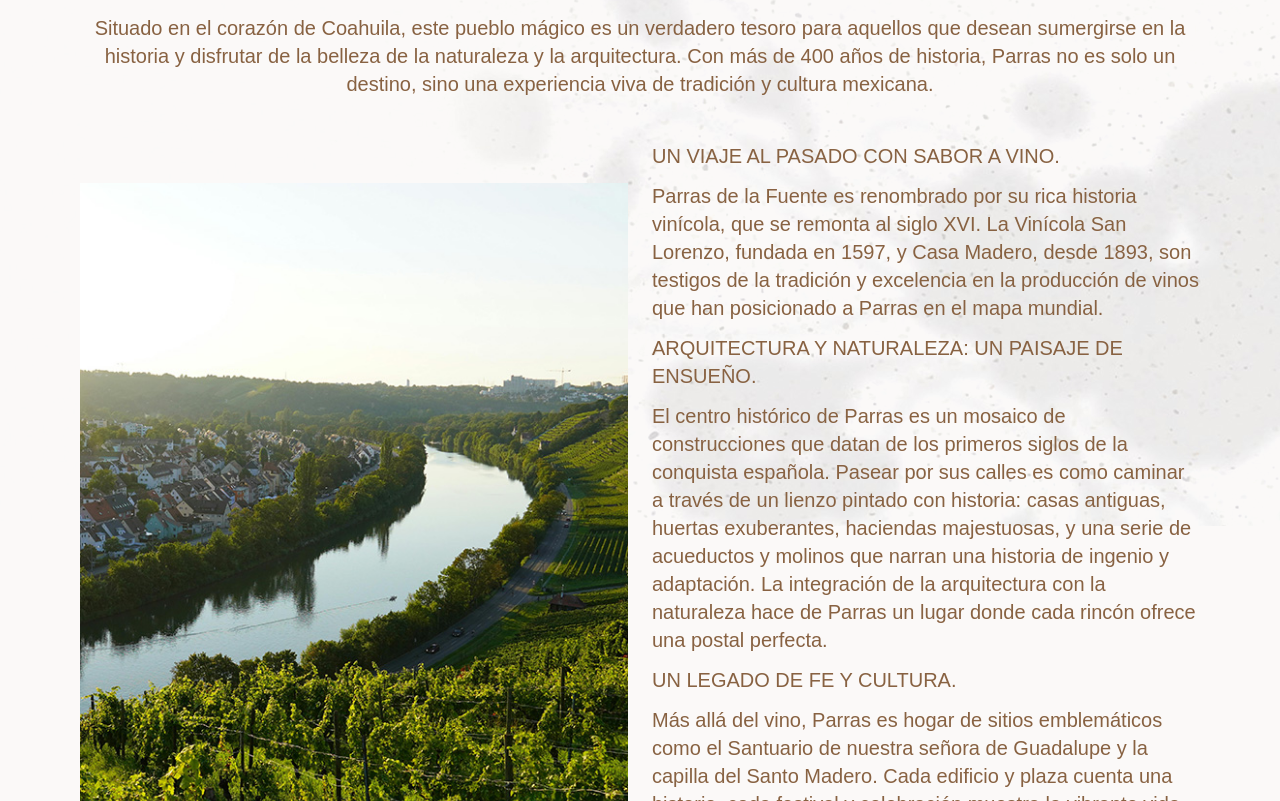
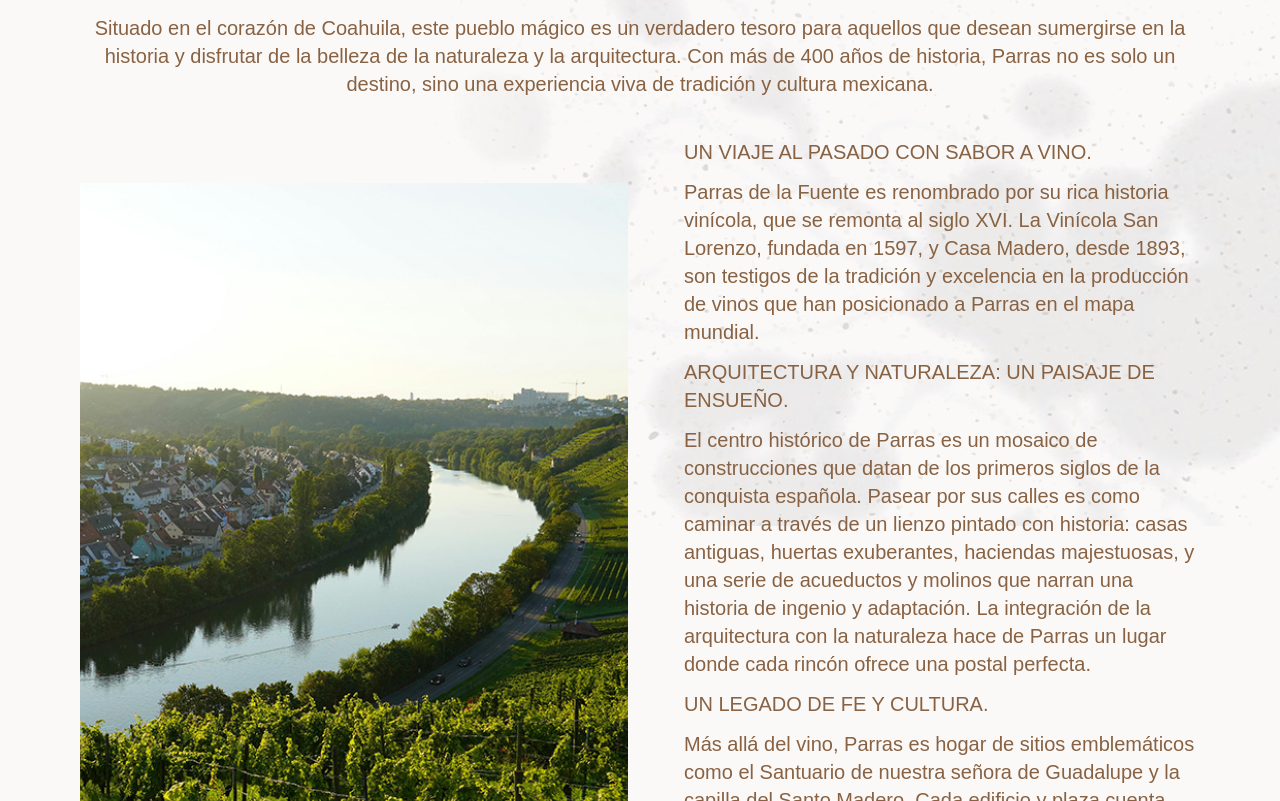
Before and after one commit to epsilonxaos/casaraco, a React (Vite) app: page /coahuila in a window 1280 px wide. Shown: the part 819-1620 px from the top of the page. Built offline with nearby package versions, Linux system fonts and the light colour scheme; a web font is replaced by a local one.

Commit message:
style(Web): :lipstick: Ajuste de paddings

```diff
--- a/src/components/SectionBrownAndWhite.jsx
+++ b/src/components/SectionBrownAndWhite.jsx
@@ -11,7 +11,7 @@ export const SectionBrownAndWhite = ({ header, main, footer, cover, bg }) => {
 						<picture className="col-span-1 relative top-[45px]">
 							<img src={cover} className="mx-auto w-max h-full md:min-h-[550px] object-cover" alt="Relajacion" />
 						</picture>
-						<div className="col-span-1 text-center md:text-left flex items-center h-full">
+						<div className="col-span-1 text-center md:text-left flex items-center h-full xl:pl-8">
 							<div>{main}</div>
 						</div>
 					</div>
```
